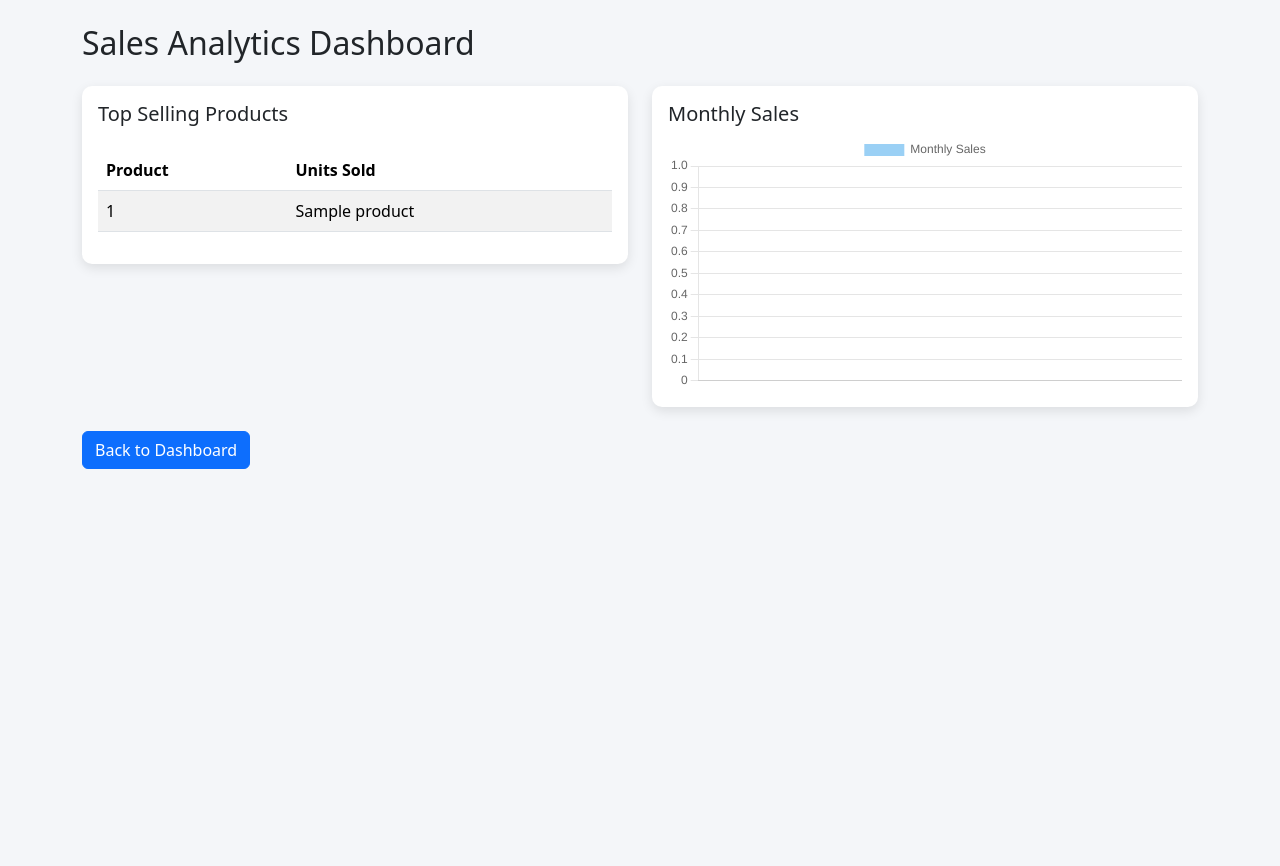
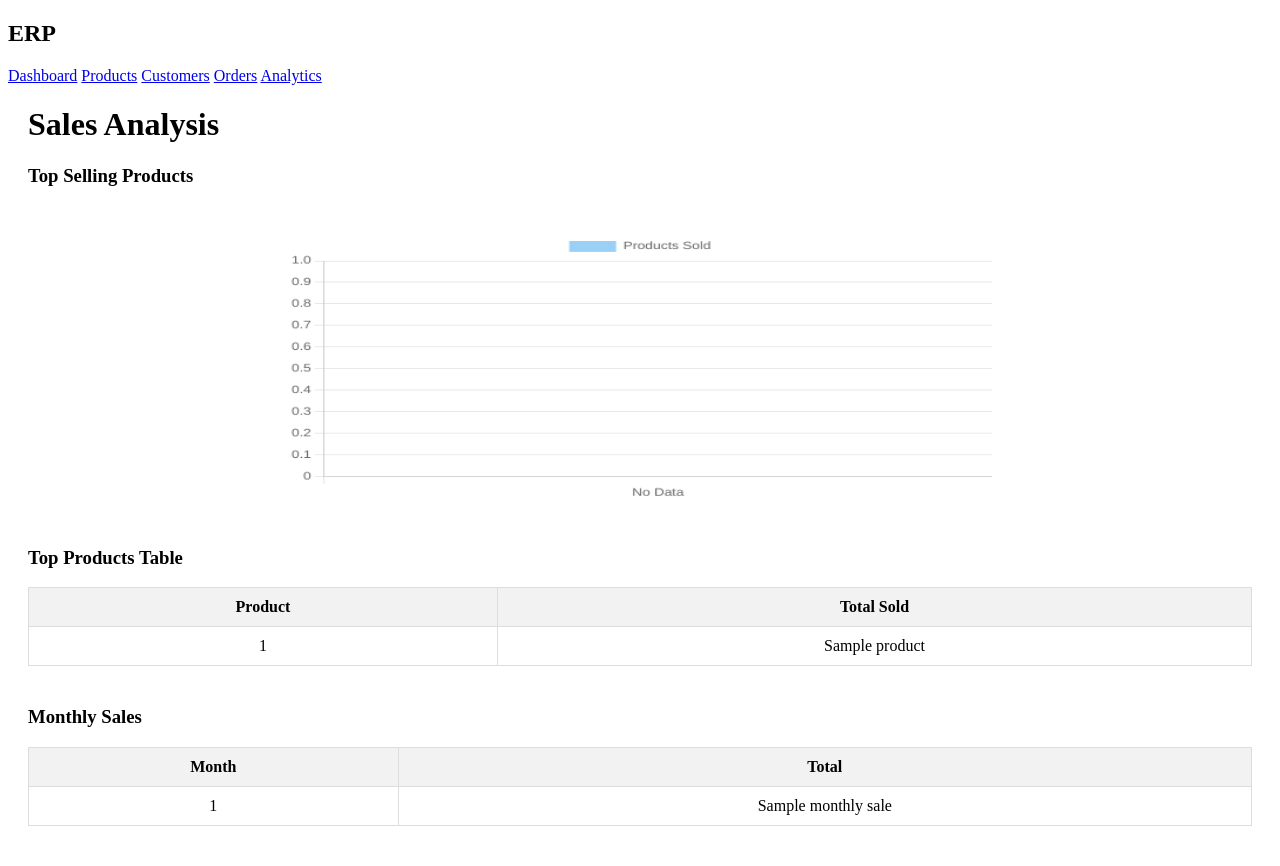
Before and after one commit to Chsurya8/wholesale_erp, a Flask app: template templates/analysis.html in a window 1280 px wide. Before the commit the page ends 469 px from the top, so only its background shows below. Run offline with Flask 3, Linux system fonts and the light colour scheme; the template is opened without the code that fills it: most values are stand-ins (such as "Sample title", 1, 10 or a date in 2020); some libraries are stand-ins or nearby versions.

Commit message:
Update analysis.html

```diff
--- a/templates/analysis.html
+++ b/templates/analysis.html
@@ -1,102 +1,124 @@
-<!DOCTYPE html>
-<html>
-<head>
-    <title>Sales Analysis</title>
+{% extends "layout.html" %}
 
-    <link href="https://cdn.jsdelivr.net/npm/bootstrap@5.3.2/dist/css/bootstrap.min.css" rel="stylesheet">
-    <script src="https://cdn.jsdelivr.net/npm/chart.js"></script>
+{% block content %}
 
-    <style>
-        body{
-            background:#f4f6f9;
-        }
+<script src="https://cdn.jsdelivr.net/npm/chart.js"></script>
 
-        .card{
-            border:none;
-            border-radius:10px;
-            box-shadow:0 4px 12px rgba(0,0,0,0.1);
-        }
-    </style>
-</head>
+<style>
+.content-wrapper {
+    margin: 20px;
+}
 
-<body>
+/* ✅ CHART SIZE CONTROL */
+.chart-box {
+    width: 60%;
+    margin: 30px auto;
+}
 
-<div class="container mt-4">
+.chart-box canvas {
+    width: 100% !important;
+    height: 300px !important;
+    background: white;
+    padding: 15px;
+    border-radius: 10px;
+}
 
-<h2 class="mb-4">Sales Analytics Dashboard</h2>
+/* ✅ TABLE STYLE (same as your original) */
+table {
+    border-collapse: collapse;
+    width: 100%;
+    margin-bottom: 40px;
+}
 
-<div class="row">
+th, td {
+    border: 1px solid #ddd;
+    padding: 10px;
+    text-align: center;
+}
 
-<div class="col-md-6">
-<div class="card p-3">
+th {
+    background: #f2f2f2;
+}
+</style>
 
-<h5>Top Selling Products</h5>
+<div class="content-wrapper">
 
-<table class="table table-striped mt-3">
+<h1>Sales Analysis</h1>
 
-<thead>
+<!-- ✅ SMALL BAR CHART -->
+<h3>Top Selling Products</h3>
+
+<div class="chart-box">
+    <canvas id="barChart"></canvas>
+</div>
+
+<!-- ✅ TABLE 1 -->
+<h3>Top Products Table</h3>
+<table>
 <tr>
 <th>Product</th>
-<th>Units Sold</th>
+<th>Total Sold</th>
 </tr>
-</thead>
 
-<tbody>
-
-{% for p in top_products %}
+{% for t in top_products %}
 <tr>
-<td>{{ p[0] }}</td>
-<td>{{ p[1] }}</td>
+<td>{{ t[0] }}</td>
+<td>{{ t[1] }}</td>
 </tr>
 {% endfor %}
 
-</tbody>
+</table>
+
+<!-- ✅ TABLE 2 -->
+<h3>Monthly Sales</h3>
+<table>
+<tr>
+<th>Month</th>
+<th>Total</th>
+</tr>
+
+{% for m in monthly_sales %}
+<tr>
+<td>{{ m[0] }}</td>
+<td>{{ m[1] }}</td>
+</tr>
+{% endfor %}
+
 </table>
 
 </div>
-</div>
 
-
-<div class="col-md-6">
-<div class="card p-3">
-
-<h5>Monthly Sales</h5>
-
-<canvas id="salesChart"></canvas>
-
-</div>
-</div>
-
-</div>
-
-<div class="mt-4">
-<a href="/" class="btn btn-primary">Back to Dashboard</a>
-</div>
-
-</div>
-
-
-<!-- Store Flask data safely -->
-<script id="sales-data" type="application/json">
-{{ monthly_sales | tojson }}
+<!-- ✅ SAFE JSON DATA (NO VS CODE ERROR) -->
+<script id="chart-data" type="application/json">
+{
+    "labels": {{ product_names | safe }},
+    "data": {{ product_values | safe }}
+}
 </script>
-
 
 <script>
 
-const rawData = document.getElementById("sales-data").textContent;
-const monthlyData = JSON.parse(rawData);
+// ✅ READ DATA SAFELY
+const rawData = document.getElementById("chart-data").textContent;
+const parsedData = JSON.parse(rawData);
 
-const months = monthlyData.map(row => row[0]);
-const totals = monthlyData.map(row => row[1]);
+let labels = parsedData.labels;
+let data = parsedData.data;
 
-new Chart(document.getElementById("salesChart"), {
-    type: "bar",
+// fallback if empty
+if(labels.length === 0){
+    labels = ["No Data"];
+    data = [0];
+}
+
+// ✅ BAR CHART
+new Chart(document.getElementById("barChart"), {
+    type: 'bar',
     data: {
-        labels: months,
+        labels: labels,
         datasets: [{
-            label: "Monthly Sales",
-            data: totals
+            label: 'Products Sold',
+            data: data
         }]
     },
     options: {
@@ -106,5 +128,4 @@
 
 </script>
 
-</body>
-</html>
+{% endblock %}
```
